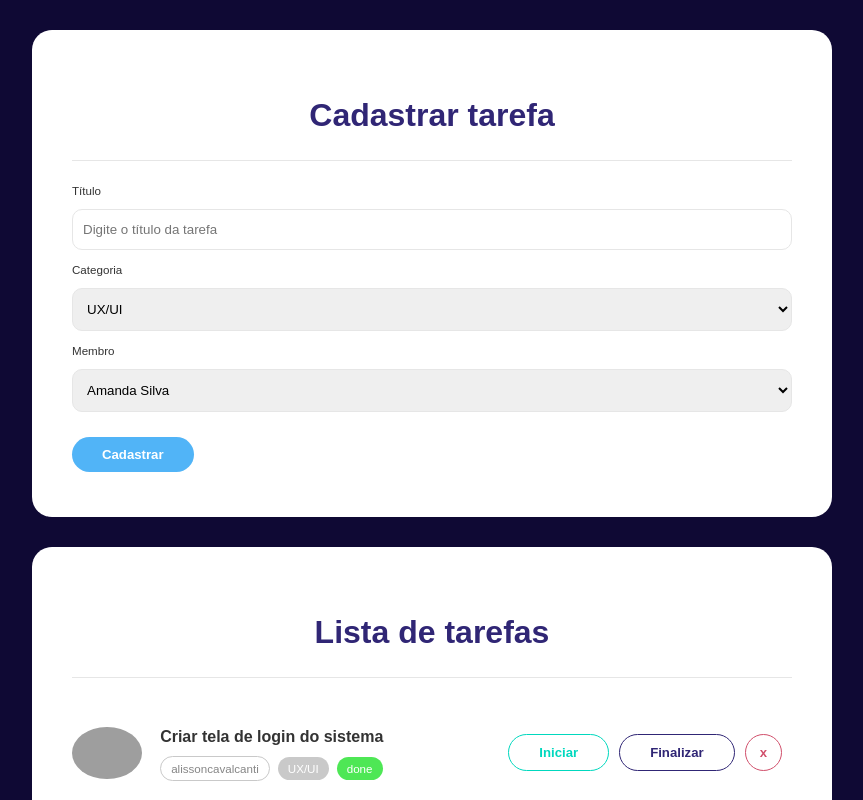
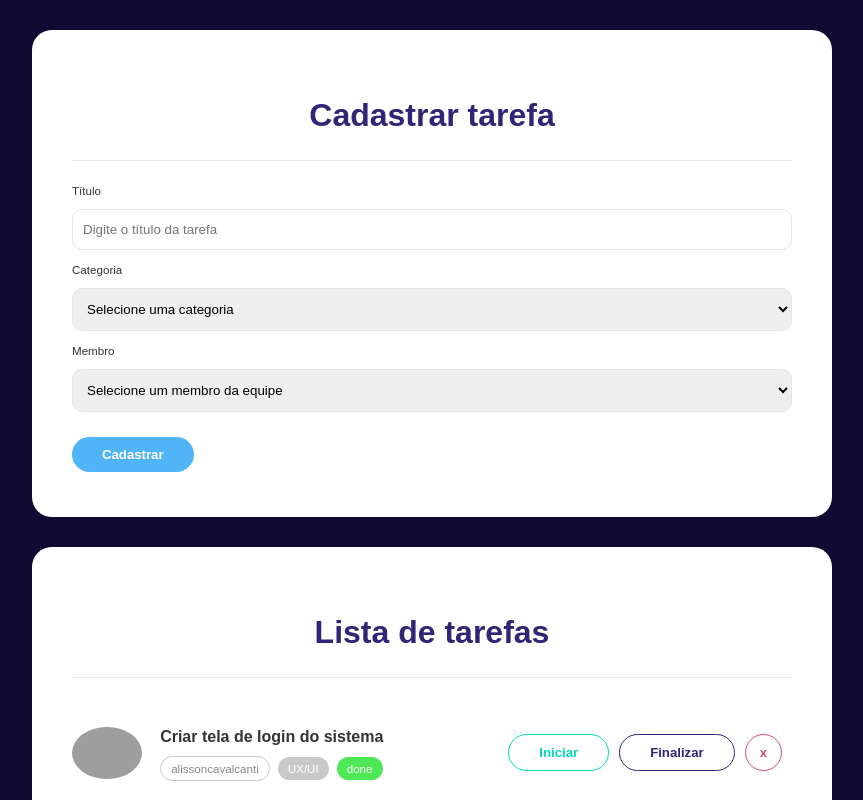
Before and after one commit to andersonstudioa/sesc-react-app, a React (Vite) app: page / in a window 1280 px wide. Shown: the top 800 px of the page, without its empty margins (208-1071 px from the left). Built offline with nearby package versions, Linux system fonts and the light colour scheme; grey boxes are pictures that could not be loaded.

Commit message:
Adicionar tarefa na lista

```diff
--- a/src/App.jsx
+++ b/src/App.jsx
@@ -7,9 +7,45 @@ import dataMembers from '../src/data/data-members.json'
 
 function App() {
 
-  const [tasks] = useState(dataTasks);
+  //Etapa 1
+  const [tasks, setTasks] = useState(dataTasks);
   const [categories] = useState(dataCategories);
   const [members] = useState(dataMembers);
+
+  //Etapa 2
+  const addTask = (title, category, member) => {
+    if(!title || !category || !member) return;
+    const newTask = [
+      ...tasks,
+      {
+        id: Math.floor(Math.random() * 10000),
+        title,
+        category,
+        member,
+        status: "todo"
+      }
+    ]
+
+    setTasks(newTask);
+  }
+
+  //Etapa 3
+  const [currentTask, setCurrentTask] = useState("");
+  const [currentCategory, setCurrentCategory] = useState("");
+  const [currentMember, setCurrentMember] = useState("");
+
+  const handleSubmit = (event) => {
+    event.preventDefault();
+    if(!currentTask || !currentCategory || !currentMember) {
+      alert ("Todos os campos são obrigatórios");
+      return;
+    }
+    //console.log(currentTask, currentCategory, currentMember);
+    addTask(currentTask, currentCategory, currentMember);
+    setCurrentTask("");
+    setCurrentCategory("");
+    setCurrentMember("");
+  }
 
   return (
     <div>
@@ -17,11 +53,12 @@ function App() {
         <div className='container-card'>
           <h1>Cadastrar tarefa</h1>
           <hr />
-          <form>
+          <form onSubmit={handleSubmit}>
             <label>Título</label>
-            <input type='text' name='title' placeholder='Digite o título da tarefa'/>
+            <input type='text' name='title' value={currentTask} onChange={(e) => setCurrentTask(e.target.value)} placeholder='Digite o título da tarefa'/>
             <label>Categoria</label>
-            <select name='category'>
+            <select name='category' value={currentCategory} onChange={(e) => setCurrentCategory(e.target.value)}>
+              <option value="">Selecione uma categoria</option>
               {categories && categories.map((category) => {
                 return (
                   <React.Fragment key={category.id}>
@@ -31,7 +68,8 @@ function App() {
               })}
             </select>
             <label>Membro</label>
-            <select name='category'>
+            <select name='member' value={currentMember} onChange={(e) => setCurrentMember(e.target.value)}>
+              <option value="">Selecione um membro da equipe</option>
               {members && members.map((member) => {
                 return (
                   <React.Fragment key={member.id}>
@@ -40,7 +78,7 @@ function App() {
                 )
               })}
             </select>
-            <button className='btn-register'>Cadastrar</button>
+            <button className='btn-register' type='submit'>Cadastrar</button>
           </form>
         </div>
       </section>
```
